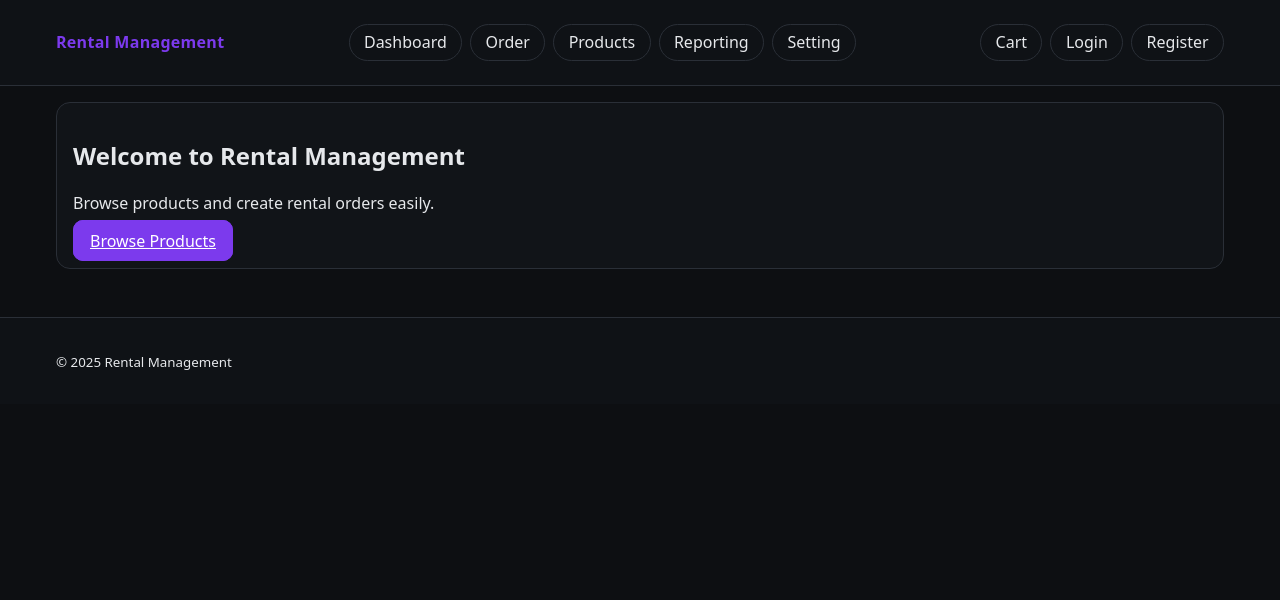
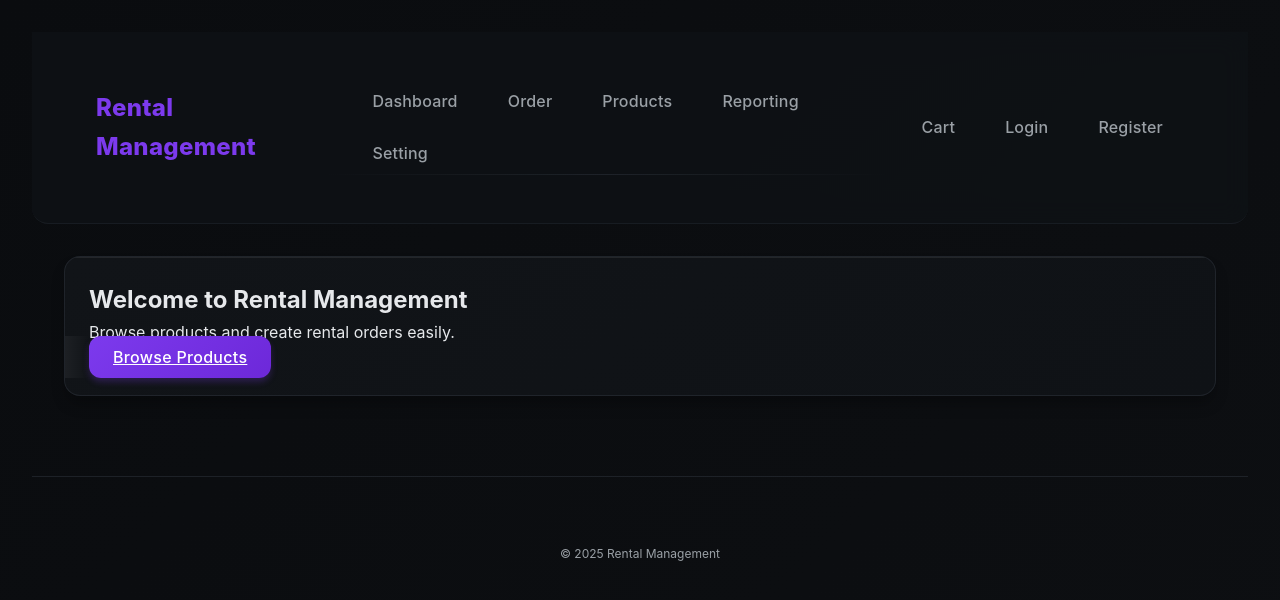
Before and after one commit to sandeeprepala/odooxnmit_hackathon, a React (Vite) app in the folder frontend/: page / in a window 1280 px wide. Shown: the top 600 px of the page. Built offline with nearby package versions, Linux system fonts and the light colour scheme; no server answers.

Commit message:
css update

```diff
--- a/frontend/src/styles/global.css
+++ b/frontend/src/styles/global.css
@@ -1,65 +1,482 @@
 :root {
-  --bg: #0d0f12;
-  --panel: #111418;
-  --line: #2a2f37;
+            /* Enhanced color palette with depth */
+            --bg: linear-gradient(135deg, #0a0c0f, #0d0f12);
+            --panel: linear-gradient(145deg, #111418, #0f1216);
+            --line: rgba(42, 47, 55, 0.6);
             --text: #e6e8eb;
             --muted: #9aa0a6;
-  --primary: #7c3aed; /* purple like in sketches */
+            --primary: #7c3aed;
+            --primary-glow: rgba(124, 58, 237, 0.15);
             --accent: #22c55e;
+            --accent-glow: rgba(34, 197, 94, 0.15);
             --danger: #ef4444;
             --warning: #f59e0b;
+
+            /* Depth and dimension variables */
+            --shadow-sm: 0 4px 6px -2px rgba(0,0,0,0.25);
+            --shadow-md: 0 10px 15px -3px rgba(0,0,0,0.3);
+            --shadow-lg: 0 20px 25px -5px rgba(0,0,0,0.35);
+            --inner-glow: inset 0 1px 0 0 rgba(255,255,255,0.05);
         }
 
-* { box-sizing: border-box; }
-body { margin: 0; font-family: ui-sans-serif, system-ui, -apple-system, Segoe UI, Roboto, Arial, sans-serif; background: var(--bg); color: var(--text); }
-.container { max-width: 1200px; margin: 0 auto; padding: 1rem; }
+        * {
+            box-sizing: border-box;
+            margin: 0;
+            padding: 0;
+            transition: all 0.2s cubic-bezier(0.17, 0.67, 0.83, 0.67);
+        }
 
-/* Navigation pills like wireframes */
-.nav { display: flex; flex-wrap: wrap; gap: .5rem; padding: .5rem 0; }
-.pill { color: var(--text); background: transparent; border: 1.5px solid var(--line); border-radius: 999px; padding: .4rem .9rem; text-decoration: none; display: inline-flex; align-items: center; gap: .5rem; }
-.pill:hover { border-color: var(--text); }
-.pill.active { border-color: var(--primary); color: #fff; box-shadow: inset 0 0 0 1px var(--primary); }
+        body {
+            background: var(--bg);
+            color: var(--text);
+            font-family: 'Inter', system-ui, -apple-system, sans-serif;
+            line-height: 1.6;
+            min-height: 100vh;
+            padding: 2rem;
+            -webkit-font-smoothing: antialiased;
+        }
 
-/* Cards and panels */
-.card { background: var(--panel); border: 1.5px solid var(--line); border-radius: 14px; padding: 1rem; }
-.panel { background: var(--panel); border: 1.5px solid var(--line); border-radius: 14px; }
-.grid { display: grid; grid-template-columns: repeat(auto-fill, minmax(260px, 1fr)); gap: 1rem; }
+        .container {
+            max-width: 1400px;
+            margin: 0 auto;
+            padding: 2rem;
+        }
 
-/* Buttons */
-.btn { background: var(--primary); color: #fff; border: 1px solid var(--primary); padding: .55rem 1rem; border-radius: 10px; cursor: pointer; }
-.btn.secondary { background: transparent; color: var(--text); border-color: var(--line); }
-.btn.success { background: var(--accent); border-color: var(--accent); }
-.btn.danger { background: var(--danger); border-color: var(--danger); }
-.btn.warning { background: var(--warning); border-color: var(--warning); color: #111; }
+        /* Enhanced Navigation Pills (keeping structure) */
+        .nav {
+            display: flex;
+            flex-wrap: wrap;
+            gap: .5rem;
+            padding:0 1.5rem;
+            position: relative;
+        }
 
-/* Inputs */
-label { display: block; margin: .25rem 0; color: var(--muted); }
-input, select, textarea { width: 100%; padding: .6rem .7rem; background: #0b0d10; color: var(--text); border: 1.5px solid var(--line); border-radius: 10px; margin: .25rem 0 .9rem; outline: none; }
-input:focus, select:focus, textarea:focus { border-color: var(--primary); box-shadow: 0 0 0 2px rgba(124,58,237,.25); }
+        .nav::after {
+            content: '';
+            position: absolute;
+            bottom: 0;
+            left: 0;
+            width: 100%;
+            height: 1px;
+            background: linear-gradient(90deg, transparent, var(--line), transparent);
+        }
 
-/* Header/Footer */
-.header { background: #0f1216; border-bottom: 1.5px solid var(--line); position: sticky; top: 0; z-index: 10; }
-.header-inner { display: flex; align-items: center; justify-content: space-between; gap: 1rem; }
-.brand { font-weight: 800; color: var(--primary); text-decoration: none; letter-spacing: .3px; }
-.footer { margin-top: 2rem; border-top: 1.5px solid var(--line); padding: 1rem 0; background: #0f1216; }
+        .pill {
+            position: relative;
+            color: var(--muted);
+            background: transparent;
+            border: 1.5px solid transparent;
+            border-radius: 999px;
+            padding: 0.5rem 1.25rem;
+            text-decoration: none;
+            display: inline-flex;
+            align-items: center;
+            gap: .5rem;
+            font-weight: 500;
+            letter-spacing: 0.2px;
+            overflow: hidden;
+            z-index: 1;
+        }
 
-/* Spinner */
-.spinner { display: flex; align-items: center; gap: .5rem; }
-.spinner-circle { width: 16px; height: 16px; border: 2px solid var(--line); border-top-color: var(--primary); border-radius: 50%; animation: spin 1s linear infinite; }
-@keyframes spin { to { transform: rotate(360deg); } }
+        .pill::before {
+            content: '';
+            position: absolute;
+            top: 0;
+            left: 0;
+            width: 100%;
+            height: 100%;
+            background: var(--primary);
+            opacity: 0;
+            z-index: -1;
+            border-radius: 999px;
+            transition: opacity 0.3s ease;
+        }
 
-/* Dialog */
-.dialog-backdrop { position: fixed; inset: 0; background: rgba(0,0,0,.5); display: flex; align-items: center; justify-content: center; }
-.dialog { background: var(--panel); padding: 1rem; border-radius: 14px; border: 1.5px solid var(--line); width: min(520px, 92%); }
-.dialog-actions { display: flex; gap: .5rem; justify-content: flex-end; margin-top: .75rem; }
+        .pill:hover {
+            color: #fff;
+            border-color: var(--primary);
+        }
 
-/* Status badges similar to sketches */
-.badge { display: inline-block; padding: .2rem .6rem; border-radius: 999px; font-size: .8rem; border: 1px solid var(--line); }
-.badge.blue { background: rgba(59, 130, 246, .15); border-color: #3b82f6; color: #cfe2ff; }
-.badge.green { background: rgba(34, 197, 94, .15); border-color: #22c55e; color: #d1fae5; }
-.badge.yellow { background: rgba(245, 158, 11, .15); border-color: #f59e0b; color: #fef3c7; }
-.badge.red { background: rgba(239, 68, 68, .15); border-color: #ef4444; color: #fee2e2; }
+        .pill:hover::before {
+            opacity: 0.1;
+        }
 
-/* Layout helpers from sketches */
-.two-col { display: grid; grid-template-columns: 1fr 1fr; gap: 1rem; }
-.section-title { font-weight: 700; margin-bottom: .5rem; }
+        .pill.active {
+            color: #fff;
+            background: rgba(124, 58, 237, 0.15);
+            border-color: var(--primary);
+            box-shadow: 0 0 12px var(--primary-glow);
+        }
+
+        /* Elevated Cards with Glass Effect */
+        .card {
+            position: relative;
+            background: var(--panel);
+            border: 1px solid var(--line);
+            border-radius: 16px;
+            padding: 1.5rem;
+            box-shadow: var(--shadow-md);
+            backdrop-filter: blur(4px);
+            overflow: hidden;
+        }
+
+        .card::before {
+            content: '';
+            position: absolute;
+            top: 0;
+            left: 0;
+            right: 0;
+            height: 1px;
+            background: rgba(255,255,255,0.08);
+        }
+
+        .card:hover {
+            transform: translateY(-5px);
+            box-shadow: var(--shadow-lg);
+            border-color: rgba(124, 58, 237, 0.3);
+        }
+
+        /* Buttons with Gradient Effects */
+        .btn {
+            position: relative;
+            background: linear-gradient(135deg, var(--primary), #6d28d9);
+            color: #fff;
+            border: none;
+            padding: 0.7rem 1.5rem;
+            border-radius: 12px;
+            cursor: pointer;
+            font-weight: 500;
+            letter-spacing: 0.3px;
+            box-shadow: 0 4px 6px rgba(124, 58, 237, 0.25);
+            overflow: hidden;
+        }
+
+        .btn::after {
+            content: '';
+            position: absolute;
+            top: 0;
+            left: 0;
+            width: 100%;
+            height: 100%;
+            background: linear-gradient(90deg, transparent, rgba(255,255,255,0.2), transparent);
+            transform: translateX(-100%);
+        }
+
+        .btn:hover::after {
+            transform: translateX(100%);
+            transition: transform 0.6s ease;
+        }
+
+        .btn.secondary {
+            background: transparent;
+            color: var(--text);
+            border: 1.5px solid var(--line);
+            box-shadow: none;
+        }
+
+        .btn.secondary:hover {
+            background: rgba(255,255,255,0.03);
+            border-color: var(--primary);
+        }
+
+        .btn.success {
+            background: linear-gradient(135deg, var(--accent), #16a34a);
+            border: none;
+            box-shadow: 0 4px 6px rgba(34, 197, 94, 0.25);
+        }
+
+        .btn.danger {
+            background: linear-gradient(135deg, var(--danger), #dc2626);
+            border: none;
+            box-shadow: 0 4px 6px rgba(239, 68, 68, 0.25);
+        }
+
+        .btn.warning {
+            background: linear-gradient(135deg, var(--warning), #d97706);
+            border: none;
+            box-shadow: 0 4px 6px rgba(245, 158, 11, 0.25);
+            color: #111;
+        }
+
+        /* Input Fields with Floating Labels */
+        .input-group {
+            position: relative;
+            margin: 1.5rem 0;
+        }
+
+        .input-group label {
+            position: absolute;
+            top: -10px;
+            left: 12px;
+            padding: 0 4px;
+            background: var(--panel);
+            font-size: 0.85rem;
+            color: var(--muted);
+            pointer-events: none;
+            transform-origin: left top;
+        }
+
+        input, select, textarea {
+            width: 100%;
+            padding: 1rem;
+            background: rgba(11, 13, 16, 0.6);
+            color: var(--text);
+            border: 1.5px solid var(--line);
+            border-radius: 12px;
+            outline: none;
+            font-size: 1rem;
+        }
+
+        input:focus, select:focus, textarea:focus {
+            border-color: var(--primary);
+            box-shadow: 0 0 0 3px var(--primary-glow);
+        }
+
+        /* Header with Glass Morphism */
+        .header {
+            background: rgba(15, 18, 22, 0.85);
+            border-bottom: 1px solid rgba(42,47,55,0.4);
+            backdrop-filter: blur(12px);
+            -webkit-backdrop-filter: blur(12px);
+            position: sticky;
+            top: 0;
+            z-index: 100;
+            padding: 1rem 2rem;
+            border-radius: 0 0 16px 16px;
+        }
+
+        .header-inner {
+            display: flex;
+            align-items: center;
+            justify-content: space-between;
+            gap: 1rem;
+        }
+
+        .brand {
+            font-weight: 800;
+            font-size: 1.5rem;
+            color: var(--primary);
+            text-decoration: none;
+            letter-spacing: .3px;
+            display: flex;
+            align-items: center;
+            gap: 0.5rem;
+        }
+
+        /* .brand::after {
+            content: 'UI Toolkit';
+            background: linear-gradient(90deg, var(--primary), #a78bfa);
+            -webkit-background-clip: text;
+            background-clip: text;
+            color: transparent;
+        } */
+
+        /* Animated Spinner */
+        .spinner {
+            display: flex;
+            align-items: center;
+            gap: .5rem;
+        }
+
+        .spinner-circle {
+            width: 24px;
+            height: 24px;
+            border: 3px solid rgba(42,47,55,0.3);
+            border-top-color: var(--primary);
+            border-radius: 50%;
+            animation: spin 0.8s cubic-bezier(0.68, -0.55, 0.27, 1.55) infinite;
+        }
+
+        /* Dialog with Depth */
+        .dialog-backdrop {
+            position: fixed;
+            inset: 0;
+            background: rgba(0,0,0,.5);
+            display: flex;
+            align-items: center;
+            justify-content: center;
+            backdrop-filter: blur(4px);
+            z-index: 1000;
+        }
+
+        .dialog {
+            background: var(--panel);
+            padding: 2rem;
+            border-radius: 20px;
+            border: 1px solid rgba(42,47,55,0.5);
+            box-shadow: var(--shadow-lg);
+            width: min(540px, 92%);
+        }
+
+        .dialog-actions {
+            display: flex;
+            gap: .5rem;
+            justify-content: flex-end;
+            margin-top: 1.5rem;
+        }
+
+        /* Status Badges with Icons */
+        .badge {
+            display: inline-flex;
+            align-items: center;
+            gap: 0.4rem;
+            padding: 0.3rem 0.8rem;
+            border-radius: 999px;
+            font-size: 0.85rem;
+            font-weight: 500;
+            backdrop-filter: blur(4px);
+        }
+
+        .badge::before {
+            content: '';
+            display: inline-block;
+            width: 8px;
+            height: 8px;
+            border-radius: 50%;
+            background: currentColor;
+        }
+
+        .badge.blue {
+            background: rgba(59, 130, 246, 0.12);
+            border: 1px solid rgba(59, 130, 246, 0.3);
+            color: #93c5fd;
+        }
+
+        .badge.green {
+            background: rgba(34, 197, 94, 0.12);
+            border: 1px solid rgba(34, 197, 94, 0.3);
+            color: #d1fae5;
+        }
+
+        .badge.yellow {
+            background: rgba(245, 158, 11, 0.12);
+            border: 1px solid rgba(245, 158, 11, 0.3);
+            color: #fef3c7;
+        }
+
+        .badge.red {
+            background: rgba(239, 68, 68, 0.12);
+            border: 1px solid rgba(239, 68, 68, 0.3);
+            color: #fee2e2;
+        }
+
+        /* Layout helpers */
+        .two-col {
+            display: grid;
+            grid-template-columns: 1fr 1fr;
+            gap: 1.5rem;
+        }
+
+        .section-title {
+            font-weight: 700;
+            margin-bottom: 1rem;
+            font-size: 1.25rem;
+            position: relative;
+            padding-bottom: 0.5rem;
+        }
+
+        .section-title::after {
+            content: '';
+            position: absolute;
+            bottom: 0;
+            left: 0;
+            width: 40px;
+            height: 3px;
+            background: var(--primary);
+            border-radius: 3px;
+        }
+
+        .grid {
+            display: grid;
+            grid-template-columns: repeat(auto-fill, minmax(280px, 1fr));
+            gap: 1.5rem;
+        }
+
+        .grid > * {
+            opacity: 0;
+            transform: translateY(20px);
+            animation: fadeUp 0.4s forwards;
+        }
+
+        @keyframes fadeUp {
+            to {
+                opacity: 1;
+                transform: translateY(0);
+            }
+        }
+
+        @keyframes spin {
+            to { transform: rotate(360deg); }
+        }
+
+        /* Footer */
+        .footer {
+            margin-top: 3rem;
+            border-top: 1px solid var(--line);
+            padding: 2rem 0;
+            text-align: center;
+            color: var(--muted);
+            font-size: 0.9rem;
+        }
+
+        /* Utility classes */
+        .mt-1 { margin-top: 1rem; }
+        .mt-2 { margin-top: 2rem; }
+        .mb-1 { margin-bottom: 1rem; }
+        .mb-2 { margin-bottom: 2rem; }
+        .flex { display: flex; }
+        .gap-1 { gap: 1rem; }
+        .items-center { align-items: center; }
+        .justify-between { justify-content: space-between; }
+
+        /* Demo content styles */
+        .demo-grid {
+            display: grid;
+            grid-template-columns: repeat(auto-fill, minmax(300px, 1fr));
+            gap: 1.5rem;
+            margin-top: 2rem;
+        }
+
+        .demo-card {
+            padding: 1.5rem;
+            border-radius: 16px;
+            background: var(--panel);
+            border: 1px solid var(--line);
+            position: relative;
+            overflow: hidden;
+        }
+
+        .demo-card::after {
+            content: '';
+            position: absolute;
+            top: 0;
+            left: 0;
+            right: 0;
+            height: 4px;
+            background: linear-gradient(90deg, var(--primary), #a78bfa);
+        }
+
+        .color-swatch {
+            display: flex;
+            flex-direction: column;
+            gap: 0.5rem;
+        }
+
+        .swatch {
+            height: 40px;
+            border-radius: 8px;
+            display: flex;
+            align-items: center;
+            justify-content: center;
+            font-size: 0.8rem;
+            font-weight: 500;
+        }
+
+        .swatch-primary { background: var(--primary); }
+        .swatch-accent { background: var(--accent); }
+        .swatch-danger { background: var(--danger); }
+        .swatch-warning { background: var(--warning); color: #111; }
+        .swatch-bg { background: var(--bg); border: 1px solid var(--line); }
+        .swatch-panel { background: var(--panel); border: 1px solid var(--line); }
+        .swatch-text { background: #0b0d10; color: var(--text); border: 1px solid var(--line); }
+        .swatch-muted { background: #0b0d10; color: var(--muted); border: 1px solid var(--line); }
```
Lines whose indentation alone changed are shown as unchanged.
